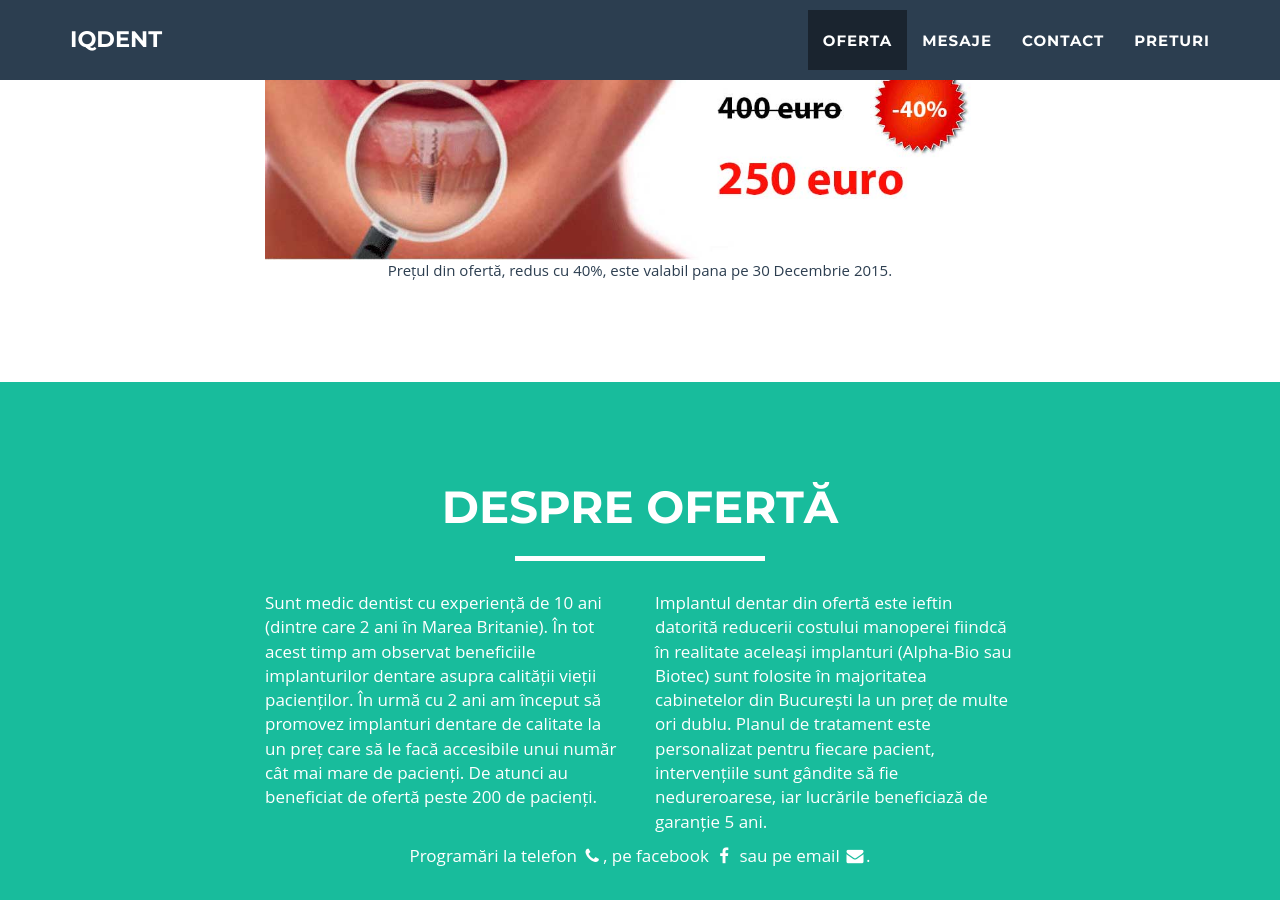
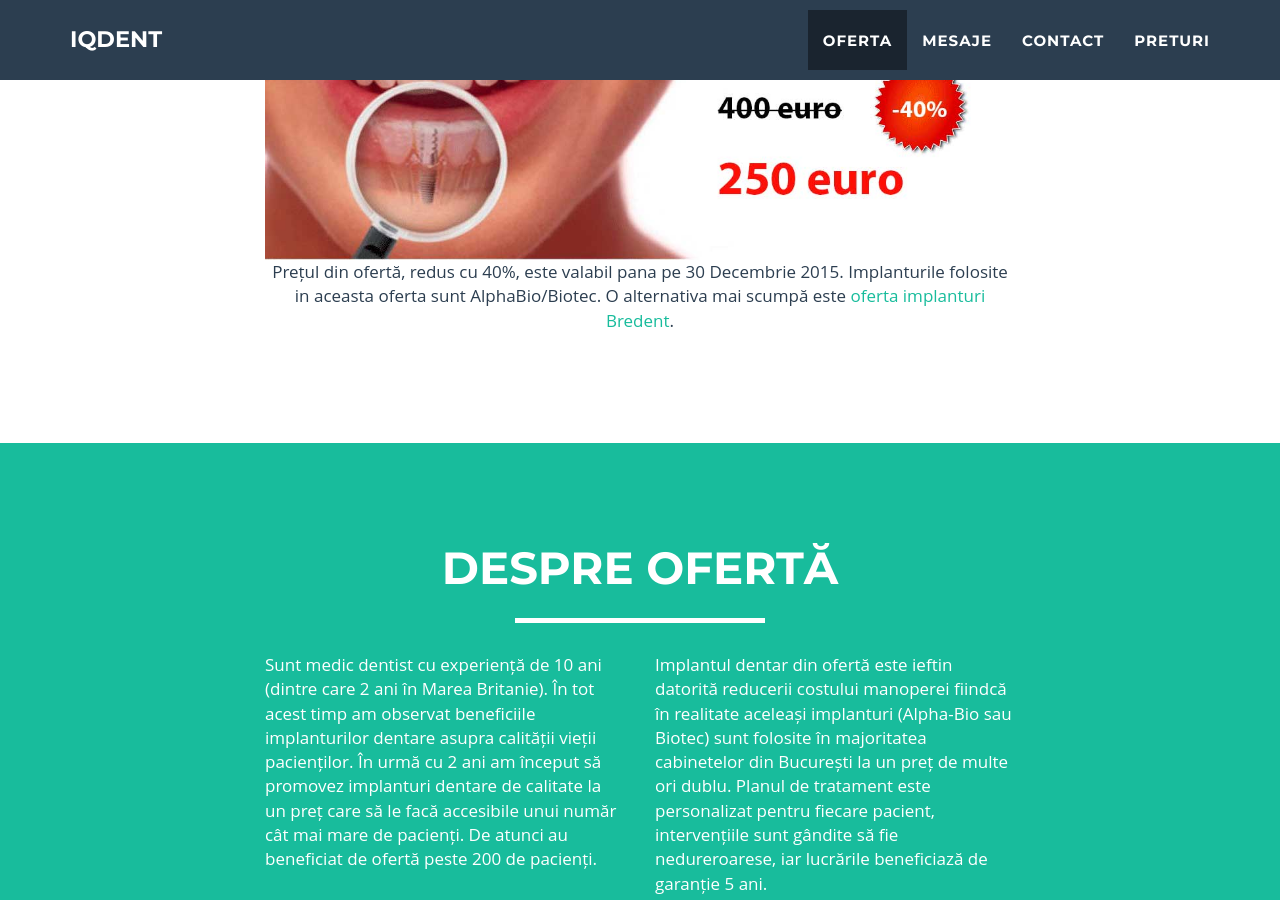
Before and after one commit to littledentgopo/offerdent, a Jekyll site: the page built from index.html, in a window 1280 px wide and 900 px high, scrolled down 1191 px. Built offline with Jekyll 4.4.1, drawn with Linux system fonts in a browser that asks for light colours.

Commit message:
Change bredent offer

```diff
--- a/_includes/pricestable.html
+++ b/_includes/pricestable.html
@@ -16,6 +16,7 @@
 
        <tr><th>IMPLANTOLOGIE</th><th></th></tr>
        <tr><td>Implant dentar AlphaBio/Biotec 5 ani garanție (include bont de vindecare și bont protetic)</td><td><del> 1800 lei</del><span> 1100 lei</span></td></tr>
+         <tr><td>Implant dentar Bredent 5 ani garanție (include bont de vindecare și bont protetic)</td><td><del> 2700 lei</del><span> 1800 lei</span></td></tr>
        <tr><td>Lifting de sinus fereastră externă (toate materialele incluse)</td><td>2500 lei</td></tr>
        <tr><td>Membrană resorbabilă</td><td>100 lei</td></tr>
        <tr><td>Adiție de os</td><td>100 lei</td></tr>
--- a/_includes/section-discount.html
+++ b/_includes/section-discount.html
@@ -16,7 +16,9 @@
                 </div>
 
                  <div class="col-lg-8 col-lg-offset-2 text-center">
-                    Prețul din ofertă, redus cu 40%, este valabil pana pe 30 Decembrie 2015.
+                    <p>
+                        Prețul din ofertă, redus cu 40%, este valabil pana pe 30 Decembrie 2015. Implanturile folosite in aceasta oferta sunt  AlphaBio/Biotec. O alternativa mai scumpă este <a href="/promotie-bredent.html">oferta implanturi Bredent</a>.
+                    </p>
                 </div>
 
             </div>
```
